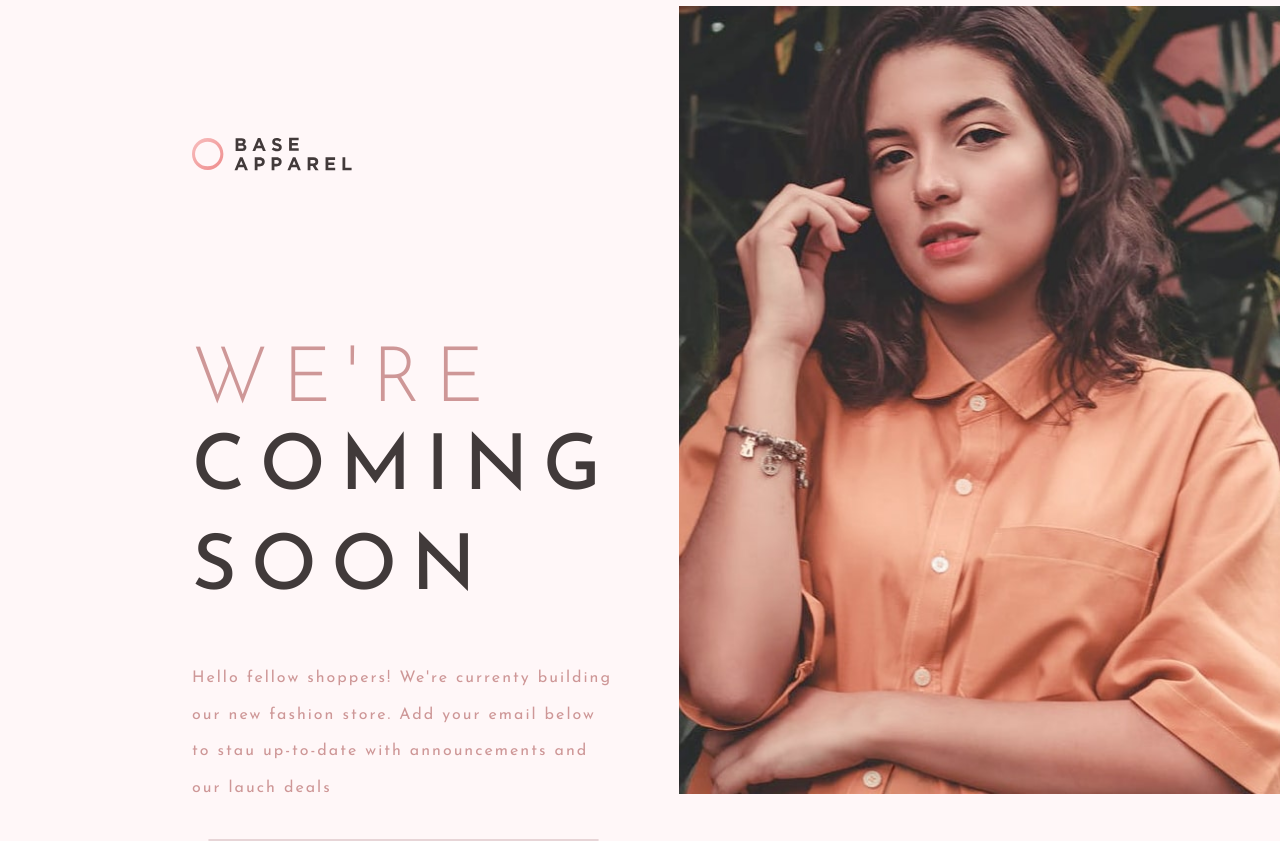
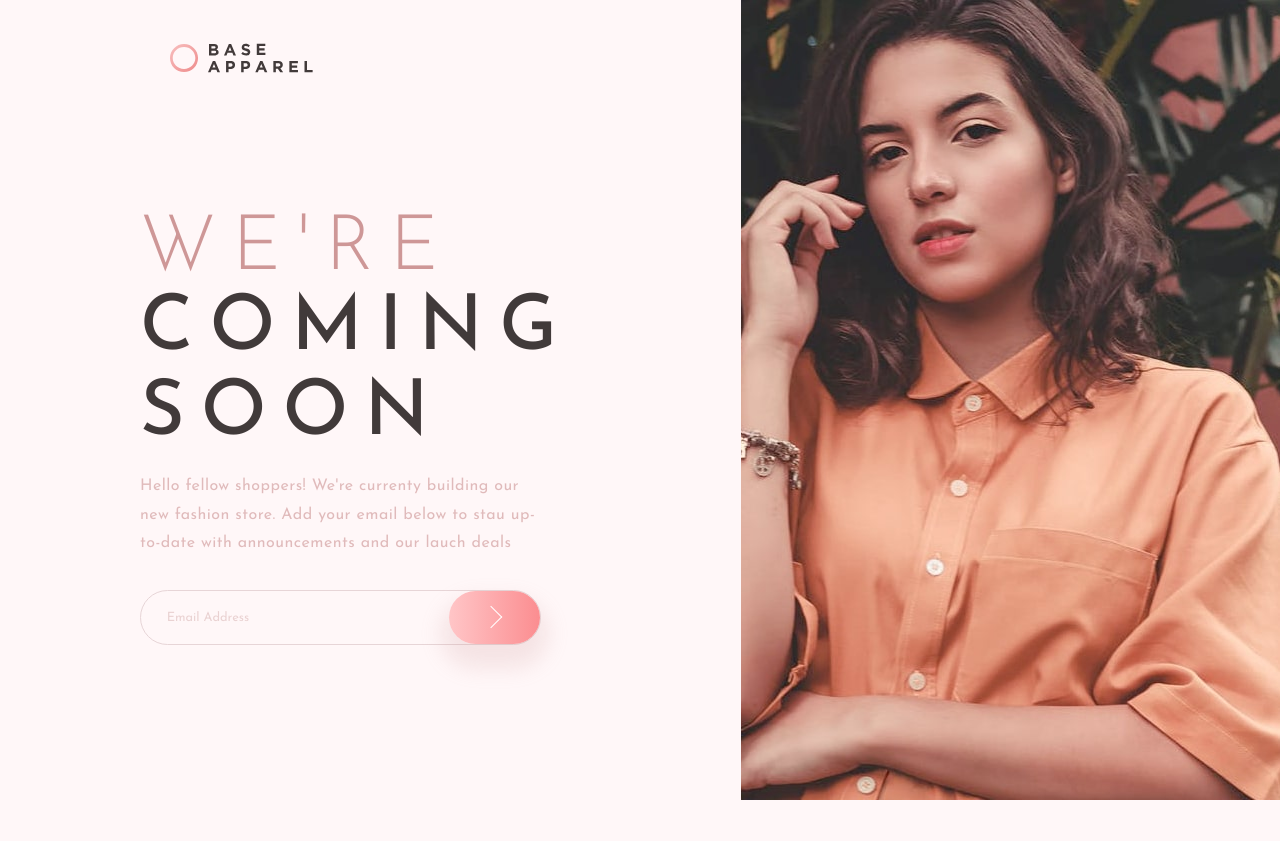
Before and after one commit to jetobe95/base-apparel-coming-soon, a plain HTML site: page index.html in a window 1280 px wide. After the commit the page ends 800 px from the top, so only its background shows below. Drawn offline with Linux system fonts and the light colour scheme.

Commit message:
Maquetacion

```diff
--- a/index.html
+++ b/index.html
@@ -2,13 +2,14 @@
 <html lang="en">
   <head>
     <meta charset="UTF-8"/>
+    <meta name="keywords" content="comming,soon,frontend,mentor"/>
     <meta name="viewport" content="width=device-width, initial-scale=1.0"/>
     <link rel="icon" href="./images/favicon-32x32.png" type="image/png"/>
     <link rel="stylesheet" href="styles.css"/>
     <title>Frontend Mentor | Base Apparel coming soon page</title>
   </head>
   <body>
-    <header><img class="header-logo" src="./images/logo.svg"/></header>
+    <header class="header-container"><img class="header-logo" src="./images/logo.svg"/></header>
     <article class="hero"></article>
     <article class="comming-container">
       <h1 class="were">WE'RE</h1>
@@ -17,7 +18,7 @@
       <p class="message">Hello fellow shoppers! We're currenty building our new fashion store. Add your email below to stau up-to-date with announcements and our lauch deals</p>
       <div class="email-container">
         <input class="email-input" type="text" placeholder="Email Address"/>
-        <div class="email-input-icon">!</div><a class="email-button" href="#">> </a>
+        <div class="email-input-icon">!</div><a class="email-button" href="#"></a>
       </div>
     </article>
   </body>
--- a/styles.css
+++ b/styles.css
@@ -2,7 +2,7 @@
     --desaturated-red: hsl(0, 36%, 70%);
     --soft-red: hsl(0, 93%, 68%);
     --dark-grayish-red: hsl(0, 6%, 24%);
-    --font-family:'Josefin Sans';
+    --font-family: 'Josefin Sans';
 }
 
 @font-face {
@@ -48,79 +48,90 @@ html {
 }
 
 h1 {
-    letter-spacing: 0.9rem;
+    letter-spacing: 0.4rem;
     font-family: var(--font-family);
 }
+
 body {
     display: grid;
-    height: 100vh;
+    min-height: 100vh;
     background-color: #FFF7F8;
+    grid-template-rows: 12% 35% 1fr;
+    grid-template-areas:
+        "header"
+        "hero"
+        "comming"
+    ;
 
 }
 
+.header-container {
+    grid-area: header;
+    align-self: center;
+}
+
 .header-logo {
-    height: 100px;
-    width: 10rem;
+    max-width: 5.2rem;
+    margin-left: 1.9rem;
     object-fit: contain;
-    margin-top: 4rem;
-    margin-left: 6rem;
 }
 
 .hero {
+    grid-area: hero;
     background-image: url(./images/hero-mobile.jpg);
     background-repeat: no-repeat;
     background-size: cover;
-    height: 200px;
+    height: 100%;
     width: 100%;
-    margin-bottom: 4rem;
 }
 
 .comming-container {
+    padding-top: 3.1rem;
+    grid-area: comming;
+    height: 100%;
+    width: 100%;
     text-align: center;
-    margin-left: 6rem;
-    margin-right: 4rem;
-
 }
 
-
 .were {
-    font-size: 2.8rem;
+    font-size: 2.2rem;
     color: var(--desaturated-red);
-    font-weight: 300;
+    font-weight: 100;
 }
 
 .comming {
-    font-size: 3rem;
+    font-size: 2.1rem;
     font-weight: 500;
     color: var(--dark-grayish-red);
-    line-height: 1.3;
+    line-height: 1.1;
 }
 
-.soon{
-    margin-bottom: 2.5rem;
+.soon {
+    margin-bottom: .9rem;
 }
 
 
 .message {
+    padding: 0 1.3rem;
+    font-size: .8rem;
     font-family: var(--font-family);
-    color: var(--desaturated-red);
+    color: hsla(0, 36%, 70%, 0.64);
     text-align: center;
     line-height: 1.5;
-    letter-spacing: 0.125rem;
-    margin-bottom: 16px;
+    letter-spacing: 0.028rem;
+    margin-bottom: 2.2rem;
     font-weight: 400;
-
 }
 
 .email-container {
     align-items: center;
     height: 3rem;
     display: flex;
-    overflow: hidden;
     border: 0.05rem #E7D5D7 solid;
-    border-radius: 1rem;
+    border-radius: 2.3rem;
     padding-left: 0.5rem;
-    margin: 1rem;
+    margin: 1rem 1rem 4rem 0.6rem;
+
 }
 
 .email-input-icon {
@@ -136,36 +147,55 @@ body {
     margin: 0 0.1rem;
 }
 
-
-
 .email-input {
+    margin-left: 1.1rem;
     flex-grow: 1;
     border: none;
     font-size: 0.8rem;
     font-family: var(--font-family);
-
+    background: none;
 }
 
 .email-button {
+    display: flex;
+    align-items: center;
+    justify-content: center;
     text-decoration: none;
-    padding: 1rem 2.5rem;
+    width: 4rem;
+    height: 100%;
     border-radius: 2rem;
     color: white;
     font-size: 1rem;
     box-shadow: 0 1rem 1.3rem 0.5rem rgba(206, 151, 151, 0.2);
-    background: linear-gradient(to left, rgba(251, 141, 144, 1), rgba(255, 171, 173, 1));
+    background: linear-gradient(to left, rgb(251, 141, 144), rgba(255, 171, 173, 0.65));
+}
 
+.email-button:hover {
+    box-shadow: 1px 0.4rem 0.7rem 0.3rem rgba(206, 151, 151, 0.7);
+    background: #FDD0CE;
+}
+
+.email-button::after {
+    margin-right: .5rem;
+    content: '';
+    width: 1rem;
+    height: 1rem;
+    display: inline-block;
+    border: transparent;
+    border-right: 0.1rem white solid;
+    border-bottom: 0.1rem white solid;
+    transform: rotateZ(-45deg);
 }
 
 .email-input::placeholder {
-    color: hsl(0, 36%, 70%);
+    color: hsl(0, 36%, 87%);
     font-weight: 400;
-    font-style:  normal;
+    font-style: normal;
+    font-family: var(--font-family);
 }
 
 .email-input:focus {
     outline: none;
-
 }
 
 
@@ -183,45 +213,76 @@ body {
 
 
 /* Desktop: 1440px */
-@media only screen and (min-width:1140px) {
-    body{
-        grid-template-columns: repeat(2,1fr);
-        grid-template-rows: repeat(4,1fr);
+@media only screen and (min-width:778px) {
+    body {
+        grid-template-columns: 1fr 42.1%;
+        grid-template-rows: 15% 1fr;
+        grid-template-areas:
+            "header hero"
+            "comming hero "
+
+        ;
     }
-    .header-logo{
-        grid-row: 1/2;
-        margin-top: 6.5rem;
-        margin-bottom: 12rem;
-        margin-left: 12rem;
+
+    .header-logo {
+        max-width: 8.9rem;
+        justify-self: center;
     }
-    .comming-container{
-        margin-left: 12rem;
-        grid-column: 1;
+
+    .comming-container {
+        display: flex;
+        width: 100%;
         height: 100%;
-        grid-row: 2/5;
-        display: flex;
+        padding-top: 7rem;
         flex-direction: column;
-        justify-self: center;
         justify-content: center;
-        align-self: center;
     }
-    .were,.comming{
+
+    .header-container,
+    .comming-container {
+        padding: 0 18.9%;
+    }
+
+    .were,
+    .comming {
         font-size: 4.8rem;
+        letter-spacing: 1rem;
     }
-    .were,.comming,.message{
+
+    .were,
+    .comming,
+    .message {
         text-align: left;
     }
-    .message{
-        line-height: 2.3;
+
+    .message {
+        line-height: 1.8;
+        width: 86%;
+        padding: 0;
+        font-size: 1rem;
+        margin-bottom: 1rem
     }
+
     .hero {
         height: 100%;
         background-image: url(./images/hero-desktop.jpg);
-        background-size: contain;
-        background-position: center right;
-        grid-column: 2;
-        grid-row: 1/5;
+
+        background-position: right center;
         margin-bottom: 0;
+    }
+    .email-container{
+        height: 3.4rem;
+        width: 87%;
+        margin-left: 0;
+    }
+    .email-button{
+        width: 5.7rem;
+    }
+    .email-input::placeholder {
+        color: hsl(0, 36%, 87%);
+        font-weight: 400;
+        font-style: normal;
+        font-family: var(--font-family);
     }
 
 }
```
Also changed, not shown: 1 other file.
